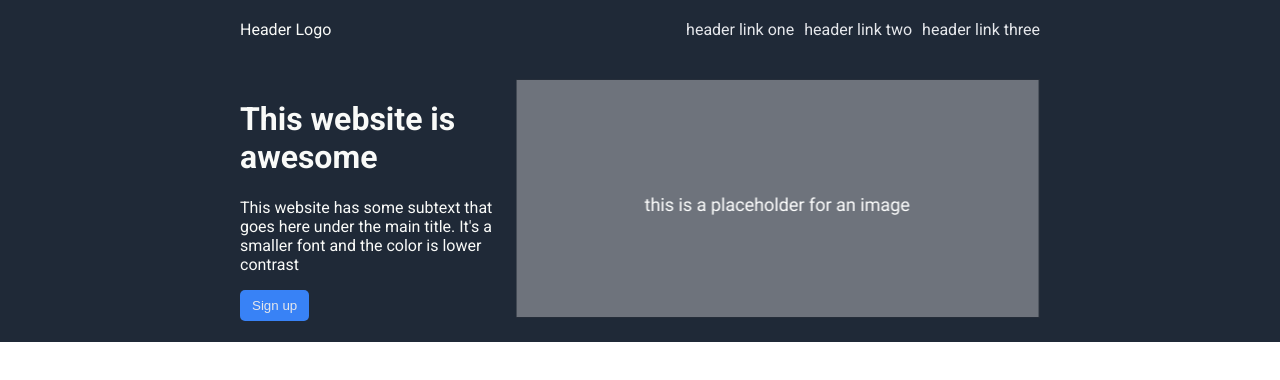
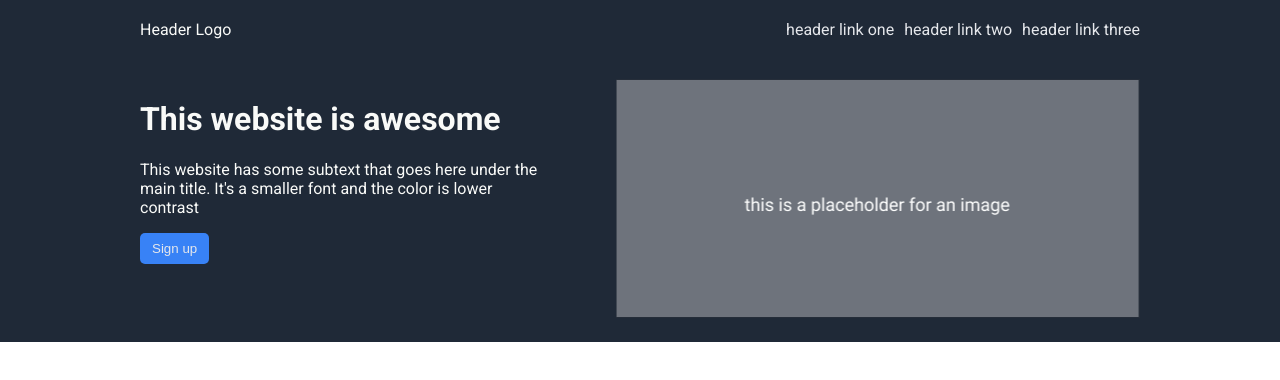
Before and after one commit to everydayseb/odin-landing-page, a plain HTML site: page index.html in a window 1280 px wide. Drawn offline with Linux system fonts and the light colour scheme.

Commit message:
Adjust max-widths

```diff
--- a/style.css
+++ b/style.css
@@ -19,6 +19,7 @@ body {
 .hero {
     width: 100%;
     padding: 20px;
+    max-width: 1000px;
 }
 
 .header {
@@ -26,7 +27,6 @@ body {
     justify-content: space-between;
     background-color: #1F2937;
     color: #F9FAF8;
-    max-width: 800px;
 }
 .header .links {
     list-style-type: none;
@@ -43,10 +43,10 @@ body {
     display: flex;
     background-color: #1F2937;
     color: #F9FAF8;
-    max-width: 800px;
+    justify-content: space-between;
 }
 .hero .left {
-    max-width: 300px;
+    max-width: 400px;
 }
 
 .hero button {
```
